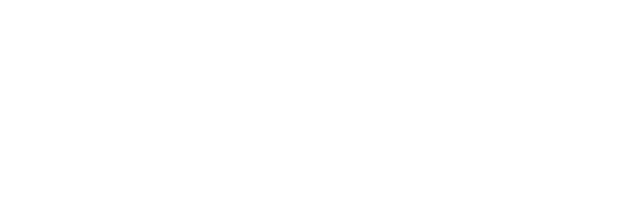
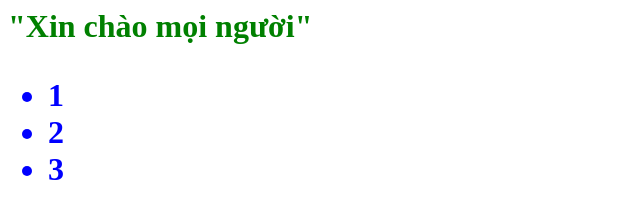
Before and after one commit to tvtrinh82/trinh22, a plain HTML site: page index.html in a window 1280 px wide. Shown: the whole page, without its empty margins (0-640 px from the left). Drawn offline with Linux system fonts and the light colour scheme.

Commit message:
add trinh2

```diff
--- a/index.html
+++ b/index.html
@@ -1,8 +1,20 @@
 <html lang="en">
-<head>
+<hea>
     <meta charset="UTF-8">
     <meta name="viewport" content="width=device-width, initial-scale=1.0">
-    <title>Document</title>
+    <link rel="stylesheet" href="main.css">
+    <title>Netko</title>
+
+<head>
+    <h1>
+        "Xin chào mọi người"
+        <ul>
+            <li>1</li>
+            <li>2</li>
+            <li>3</li>
+         </ul>
+    </h1>
+
 </head>
 <body>
 
--- a/main.css
+++ b/main.css
@@ -0,0 +1,11 @@
+:root{
+    --text-color : green ;
+    --text-color1 : blue ;
+
+}
+h1{
+    color: var(--text-color);
+}
+ul{
+    color: var(--text-color1);
+}
```
